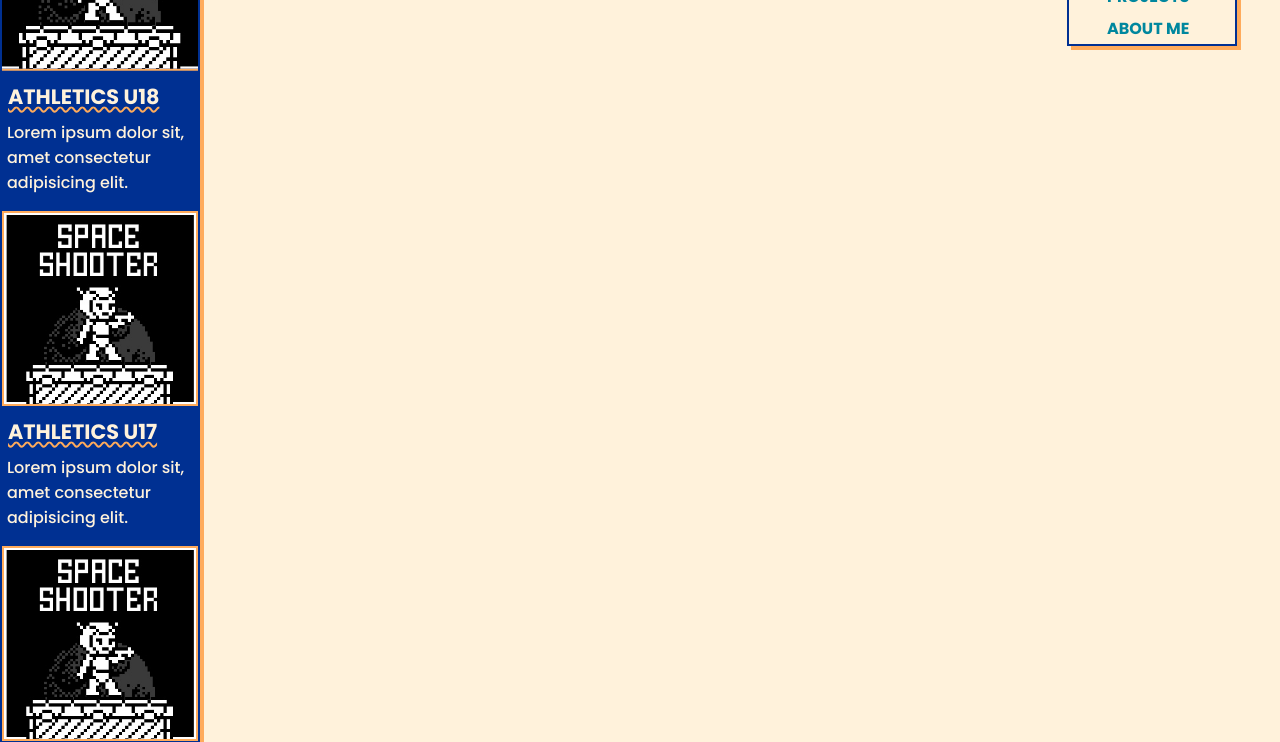
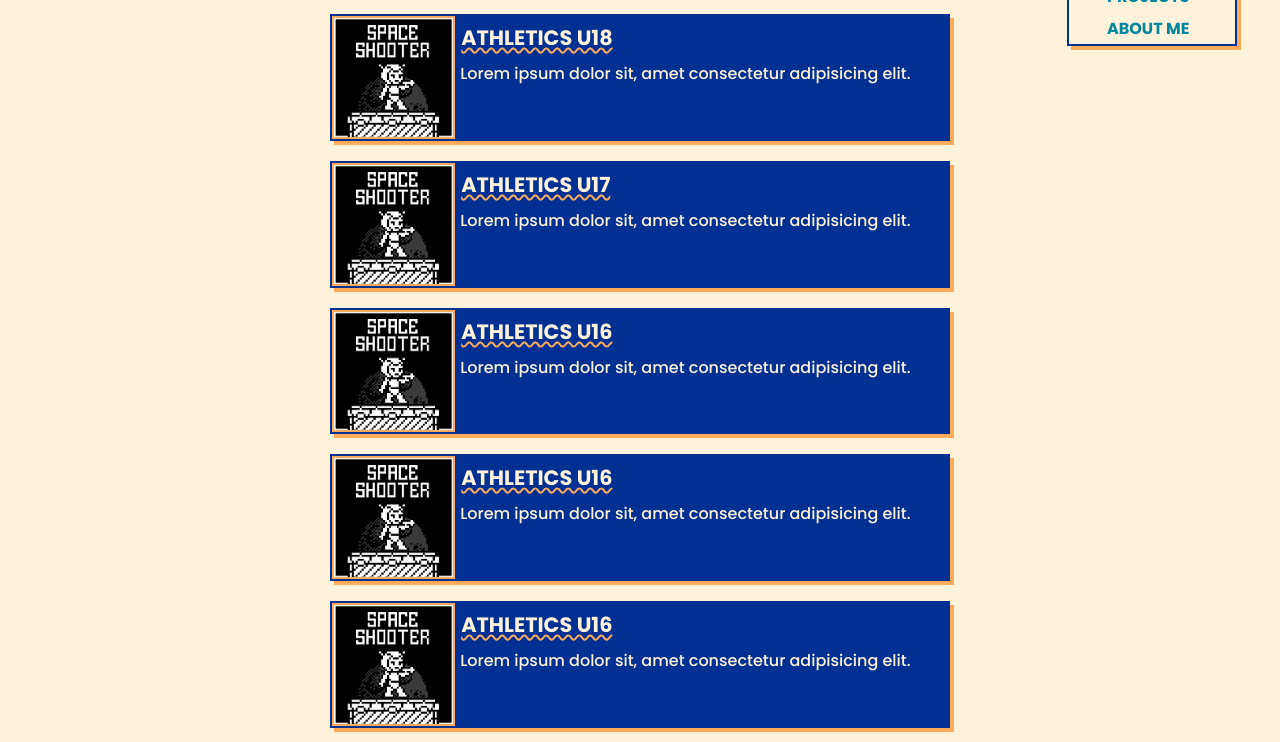
Before and after one commit to shakedblank/design-portfolio, a website with bundled scripts: page projects.html in a window 1280 px wide. Shown: the part 126-868 px from the top of the page. Built offline with nearby package versions, Linux system fonts and the light colour scheme.

Commit message:
styled the projects loop page

```diff
--- a/ProjectsPage.json
+++ b/ProjectsPage.json
@@ -20,6 +20,27 @@
         "innerP": "Lorem ipsum dolor sit, amet consectetur adipisicing elit.",
         "newPage": "about.html",
         "targetClass": "projects-section"
+      },
+      {
+        "src": "assets/randomimage.jpg",
+        "innerTitle": "athletics u16",
+        "innerP": "Lorem ipsum dolor sit, amet consectetur adipisicing elit.",
+        "newPage": "about.html",
+        "targetClass": "projects-section"
+      },
+      {
+        "src": "assets/randomimage.jpg",
+        "innerTitle": "athletics u16",
+        "innerP": "Lorem ipsum dolor sit, amet consectetur adipisicing elit.",
+        "newPage": "about.html",
+        "targetClass": "projects-section"
+      },
+      {
+        "src": "assets/randomimage.jpg",
+        "innerTitle": "athletics u16",
+        "innerP": "Lorem ipsum dolor sit, amet consectetur adipisicing elit.",
+        "newPage": "about.html",
+        "targetClass": "projects-section"
       }
     ]
   }
--- a/projects.html
+++ b/projects.html
@@ -19,8 +19,8 @@
         <a class="poppins-bold topb" href="about.html">about me</a>
 
     </div>
-    <section id="projects-section">
-
+    <div class="top-gap"></div>
+    <section class="projects-pages" id="projects-section">
     </section>
     <footer>
         <div id="footer-top">
--- a/projectsPage.js
+++ b/projectsPage.js
@@ -7,10 +7,10 @@ jsonFill("ProjectsPage.json").then(() => {
 
     projectConteinerBox.forEach((element, index) => {
         element.addEventListener("mouseenter", () => {
-            gsap.to(projectConteinerImg[index], { scale: 1.1, y: -10 });
+            gsap.to(projectConteinerImg[index], { scale: 1.1, x: -10 });
         });
         element.addEventListener("mouseleave", () => {
-            gsap.to(projectConteinerImg[index], { scale: 1, y: 0 });
+            gsap.to(projectConteinerImg[index], { scale: 1, x: 0 });
         });
     });
 
--- a/styles.css
+++ b/styles.css
@@ -359,3 +359,33 @@ a{
     box-shadow: 7px 7px 0 var(--color2);
     transition: 0.3s;
 }
+/* .projects-pages{
+    display: grid;
+    grid-template-columns: auto auto auto;
+    align-items: center;
+    justify-content: center;
+    gap: 20px;
+    margin: 20px 0;
+} */
+
+.top-gap{
+    min-height: 120px;
+}
+.projects-pages{
+    display: flex;
+    flex-direction: column;
+    align-items: center;
+    justify-content: center;
+    gap: 20px;
+    margin: 20px 0;
+}
+
+.projects-pages .project-continer{
+    display: flex;
+    width: 620px;
+    height: fit-content;
+}
+
+.projects-pages .project-continer img{
+    width: 20%;
+}
```
